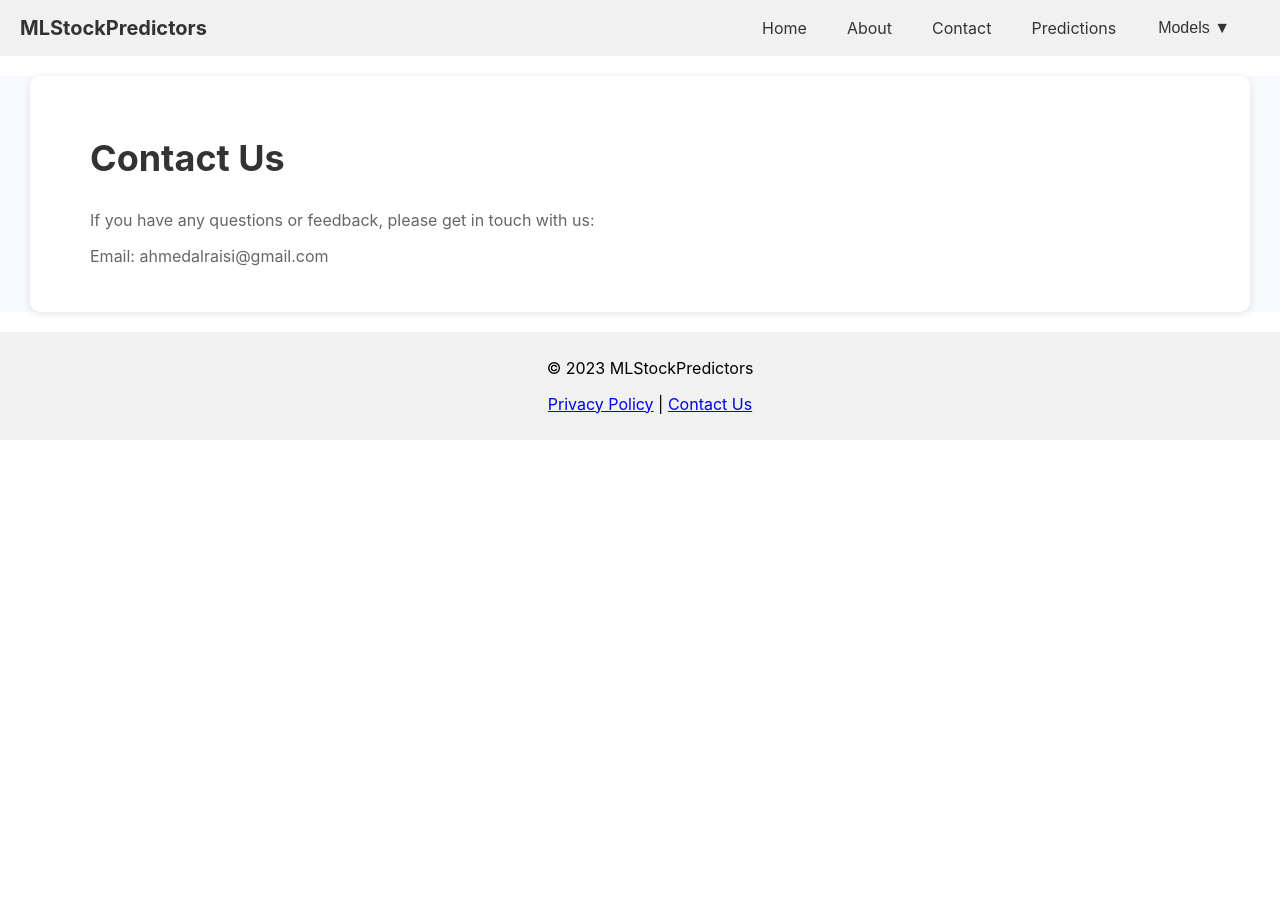
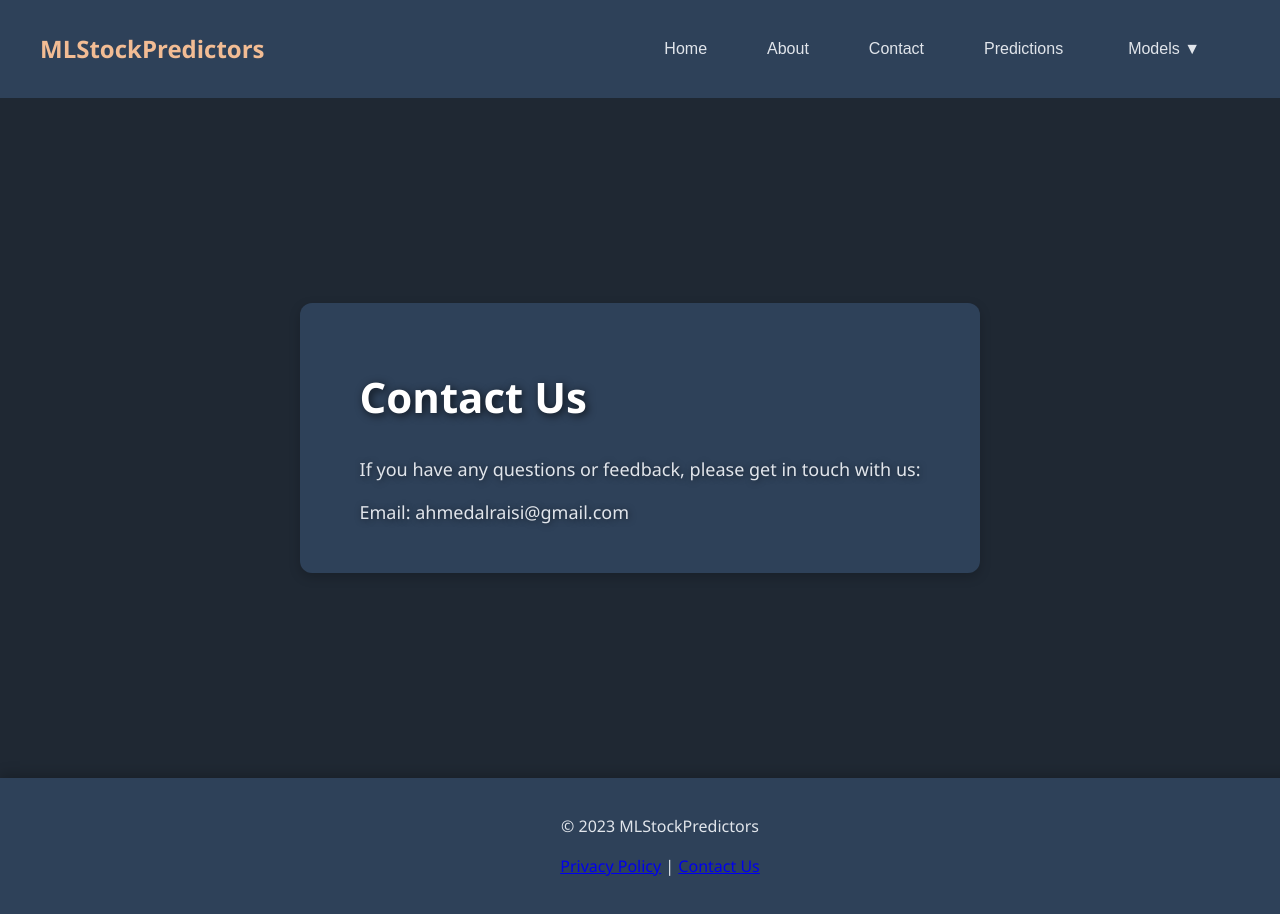
Before and after one commit to AhmedRaisi/MLStockPredictor, a React (Create React App) app in the folder frontend/: page /contact in a window 1280 px wide. Shown: the top 914 px of the page. Before the commit the page ends 800 px from the top, so only its background shows below. Built offline with nearby package versions, Linux system fonts and the light colour scheme.

Commit message:
changed UI/UX design to be more suitable for audience

```diff
--- a/frontend/src/components/Footer.css
+++ b/frontend/src/components/Footer.css
@@ -9,8 +9,10 @@
 }
 
 .footer {
-  background-color: #f1f1f1;
-  padding: 10px;
+  background-color: #2E4159;
+  padding: 20px; /* Increased padding for a more spacious look */
   text-align: center;
   width: 100%;
+  color: #E1E5EB; /* Light text color from the theme */
+  box-shadow: 0px -4px 12px rgba(0, 0, 0, 0.2); /* subtle shadow for depth */
 }
--- a/frontend/src/components/Header.css
+++ b/frontend/src/components/Header.css
@@ -2,18 +2,26 @@
   display: flex;
   align-items: center;
   justify-content: space-between;
-  padding: 10px 20px;
-  background-color: #f1f1f1;
+  padding: 20px 40px; /* Increased padding for a more spacious look */
+  background-color: #2E4159;
+  box-shadow: 0px 4px 12px rgba(0, 0, 0, 0.2); /* subtle shadow for depth */
+  margin-bottom: 0;  /* explicitly set to zero */
+  border-bottom: none;  /* remove any border */
 }
 
 .title {
-  font-size: 1.25rem;
-  color: #333; /* Set the color to dark gray */
+  font-size: 1.5rem;
+  color: #F2BC94; /* Using the brighter contrast color from the theme for the title */
   margin: 0;
 }
 
 .title-link {
   text-decoration: none;
+  transition: color 0.3s ease;
+}
+
+.title-link:hover {
+  color: #E09E77;
 }
 
 .nav-container {
@@ -28,15 +36,21 @@
 
 .header-nav a,
 .models-button {
-  margin-right: 20px; /* Space between links */
-  padding: 5px 10px;
+  margin-right: 20px;
+  padding: 10px 20px;
   text-decoration: none;
-  color: #333;
+  color: #E1E5EB; /* Light text color from the theme */
+  transition: color 0.3s ease;
+}
+
+.header-nav a:hover,
+.models-button:hover {
+  color: #F2BC94; /* Hover effect using the brighter contrast color */
 }
 
 .models-button {
-  background: none; /* Removed background */
-  border: none; /* Removed border */
+  background: none;
+  border: none;
   cursor: pointer;
   outline: none;
 }
@@ -51,28 +65,33 @@
   position: absolute;
   top: 100%;
   left: 0;
-  background-color: #f9f9f9;
-  min-width: 160px;
-  box-shadow: 0px 8px 16px 0px rgba(0, 0, 0, 0.2);
+  background-color: #1F2833;
+  min-width: 180px; /* increased width for better spacing */
+  box-shadow: 0px 8px 16px rgba(0, 0, 0, 0.2);
   z-index: 1;
 }
 
 .models-list a {
-  color: black;
-  padding: 12px 16px;
+  color: #E1E5EB;
+  padding: 15px 20px;
   text-decoration: none;
   display: block;
-  border-bottom: 1px solid #eee; /* Border between links */
+  border-bottom: 1px solid #2E4159; /* Border color consistent with the theme */
+  transition: background-color 0.3s ease;
 }
 
 .models-list a:last-child {
-  border-bottom: none; /* Removing border from last link */
+  border-bottom: none;
 }
 
 .models-list a:hover {
-  background-color: #f1f1f1;
+  background-color: #2E4159;
 }
 
 .models-dropdown:hover .models-list {
   display: block;
 }
+
+.header > * {
+  margin-bottom: 0;  /* explicitly set to zero */
+}
--- a/frontend/src/components/models/modellayout.css
+++ b/frontend/src/components/models/modellayout.css
@@ -1,26 +1,36 @@
-/* General styling for the model layout */
+/* Theme Background and Font */
+body {
+  background-color: #1F2833;
+  color: #C5C6C7;
+  font-family: Arial, sans-serif;
+  margin: 0;
+  padding: 0;
+}
+
+/* Model Layout Styling */
 .model-layout {
-    background-color: #f7f9fc;
+  background-color: #1F2833;
 }
 
 .model-layout > section {
-    padding: 30px 60px;
-    background: #ffffff;
-    margin: 20px 30px;
+  padding: 20px 40px;
+  background-color: #0B0C10;
+  margin: 20px auto;
   border-radius: 10px;
-    box-shadow: 0px 2px 8px rgba(0, 0, 0, 0.1);
+  max-width: 800px;
+  box-shadow: 2px 4px 12px rgba(0, 0, 0, 0.2);
 }
 
 /* Title */
 .model-layout h1 {
-    font-size: 36px;
-    color: #333333;
+  font-size: 32px;
+  color: #A4A6A9;
   text-align: center;
 }
 
 /* Description and Usage */
-  .model-layout p {
-    color: #666666;
+.model-layout p, .model-layout .conclusion {
+  color: #C5C6C7;
 }
 
 /* Graph */
@@ -28,29 +38,29 @@
   height: 400px;
 }
 
-  /* Mean Squared Error and Mean Absolute Percentage Error */
+/* Error Stats */
 .model-layout .error-stats {
   font-size: 18px;
-    color: #999999;
+  color: #B0B1B3;
 }
 
-  /* Conclusion */
-  .model-layout .conclusion {
-    font-size: 16px;
-    color: #555555;
-  }
-
-  /* Common styling for buttons (if needed) */
+/* Common styling for buttons */
 button {
-    background-color: #4caf50;
+  background-color: #45A29E;
   border: none;
-    color: white;
-    padding: 15px 32px;
+  color: #1F2833;
+  padding: 10px 25px;
   text-align: center;
   text-decoration: none;
   display: inline-block;
   font-size: 16px;
-    margin: 4px 2px;
+  margin: 10px 5px;
   cursor: pointer;
   border-radius: 4px;
+  transition: background-color 0.3s;
 }
+
+button:hover {
+  background-color: #66FCF1;
+  color: #0B0C10;
+}
--- a/frontend/src/pages/PredictionPage.js
+++ b/frontend/src/pages/PredictionPage.js
@@ -7,18 +7,23 @@ const mockData = [
     { weekday: 'Wednesday', price: 102 },
     { weekday: 'Thursday', price: 108 },
     { weekday: 'Friday', price: 110 },
-]; // This is mock data. Replace this with your actual data.
+];
 
 const Predictions = () => {
   return (
-    <div style={{ textAlign: 'center', padding: '20px' }}>
-      <h2>Predictions for the Week</h2>
+    <div style={{
+        textAlign: 'center',
+        padding: '20px',
+        backgroundColor: '#1F2833',
+        color: '#E1E5EB'
+    }}>
+      <h2 style={{ color: '#FFFFFF' }}>Predictions for the Week</h2>
 
       {/* Textual Data */}
       <ul>
         {mockData.map(data => (
-          <li key={data.weekday}>
-            {data.weekday}: Predicted Price - ${data.price}
+          <li key={data.weekday} style={{ listStyle: 'none', marginBottom: '10px' }}>
+            {data.weekday}: Predicted Closing Price - <span style={{ color: '#66FCF1' }}>${data.price}</span>
           </li>
         ))}
       </ul>
@@ -26,17 +31,21 @@ const Predictions = () => {
       {/* Chart */}
       <div style={{ maxWidth: '600px', margin: '0 auto' }}>
         <LineChart width={500} height={300} data={mockData}>
-          <Line type="monotone" dataKey="price" stroke="#8884d8" />
-          <CartesianGrid stroke="#ccc" />
-          <XAxis dataKey="weekday" />
-          <YAxis />
+          <Line type="monotone" dataKey="price" stroke="#66FCF1" />
+          <CartesianGrid stroke="#2E4159" />
+          <XAxis dataKey="weekday" stroke="#E1E5EB" />
+          <YAxis stroke="#E1E5EB" />
           <Tooltip />
           <Legend />
         </LineChart>
       </div>
 
       {/* Disclaimer */}
-      <p style={{ marginTop: '20px', color: 'red', fontWeight: 'bold' }}>
+      <p style={{
+          marginTop: '20px',
+          color: '#FF5555',
+          fontWeight: 'bold'
+      }}>
         Disclaimer: These predictions are for informational purposes only and are not financial advice. Always conduct your own research before making investment decisions.
       </p>
     </div>
--- a/frontend/src/styles/AboutPage.css
+++ b/frontend/src/styles/AboutPage.css
@@ -1,68 +1,66 @@
 /* General styling for the about page */
 .about-page {
-    background-color: #f7f9fc;
+  background-color: #1F2833;
+  font-size: 16px;
+  color: #E1E5EB;
+  padding: 30px 50px;
 }
 
 .about-page > section {
-    padding: 30px 60px;
-    background: #ffffff;
-    margin: 20px 30px;
-    border-radius: 10px;
-    box-shadow: 0px 2px 8px rgba(0, 0, 0, 0.1);
+  padding: 50px 80px;
+  background: #2E4159;
+  margin: 30px 30px;
+  border-radius: 12px;
+  box-shadow: 0px 4px 12px rgba(0, 0, 0, 0.2);
 }
 
 /* Hero Section */
 .hero-section h1 {
   font-size: 36px;
-    color: #333333;
+  color: #FFFFFF;
+  text-shadow: 2px 2px 8px rgba(255, 255, 255, 0.6);
 }
 
 .hero-section p {
-    color: #666666;
+  color: #FFFFFF;
+  font-size: 20px;
+  text-shadow: 1px 1px 6px rgba(0, 0, 0, 0.5);
 }
 
-  /* Features Overview */
-  .features-overview h2 {
+/* Features Overview, Model Showcase, How It Works, Success Stories, FAQ */
+.features-overview h2,
+.model-showcase h2,
+.how-it-works h2,
+.success-stories h2,
+.faq h2 {
   font-size: 28px;
+  color: #66A5AD;
 }
 
 /* Model Showcase */
 .model-showcase .chart-container {
-    height: 400px;
-  }
-
-  .model-showcase h2 {
-    font-size: 28px;
-  }
-
-  /* How It Works */
-  .how-it-works h2 {
-    font-size: 28px;
-  }
-
-  /* Success Stories */
-  .success-stories h2 {
-    font-size: 28px;
-  }
-
-  /* FAQ */
-  .faq h2 {
-    font-size: 28px;
+  height: 420px;
 }
 
 /* Common styling for buttons */
 button {
-    background-color: #4caf50;
+  background-color: #F2BC94;
   border: none;
-    color: white;
-    padding: 15px 32px;
+  color: #2E4159;
+  padding: 17px 38px;
   text-align: center;
   text-decoration: none;
   display: inline-block;
-    font-size: 16px;
-    margin: 4px 2px;
+  font-size: 19px;
+  margin: 10px 5px;
   cursor: pointer;
-    border-radius: 4px;
+  border-radius: 6px;
+  transition: background-color 0.3s ease, color 0.3s ease;
+}
+
+button:hover {
+  background-color: #E09E77;
+  color: #1F2833;
 }
 
 /* Styling for LinkedIn and GitHub buttons */
@@ -74,21 +72,21 @@
 .contact-buttons a {
   margin-right: 10px;
   display: inline-block;
-    background-color: #0077b5; /* LinkedIn blue color */
+  background-color: #0077b5;
   color: white;
   padding: 10px 20px;
   text-decoration: none;
   font-size: 16px;
-    border-radius: 4px;
+  border-radius: 6px; /* Consistent with other buttons */
   transition: background-color 0.3s ease;
 }
 
 .contact-buttons a:hover {
-    background-color: #005f95; /* Darker shade on hover */
+  background-color: #005f95;
 }
 
 .contact-buttons img {
-    width: 30px; /* Adjust the size of the icons as needed */
+  width: 30px;
   height: 30px;
-    border-radius: 50%; /* To make them circular */
+  border-radius: 50%;
 }
--- a/frontend/src/styles/ContactPage.css
+++ b/frontend/src/styles/ContactPage.css
@@ -1,22 +1,30 @@
 /* General styling for the contact page */
 .contact-page {
-    background-color: #f7f9fc;
+  display: flex;
+  flex-direction: column;
+  justify-content: center;
+  min-height: 85vh; /* Reduced height for less spacing */
+  background-color: #1F2833;
 }
 
 .contact-page > section {
-    padding: 30px 60px;
-    background: #ffffff;
-    margin: 20px 30px;
-    border-radius: 10px;
-    box-shadow: 0px 2px 8px rgba(0, 0, 0, 0.1);
+  padding: 30px 60px;  /* Reduced padding for a tighter look */
+  background: #2E4159;
+  margin: 20px auto;   /* Reduced margin */
+  border-radius: 12px;
+  box-shadow: 0px 4px 12px rgba(0, 0, 0, 0.2);
 }
 
 /* Hero Section */
 .hero-section h1 {
-    font-size: 36px;
-    color: #333333;
+  font-size: 42px;   /* Slightly reduced font size */
+  color: #FFFFFF;
+  text-shadow: 2px 2px 8px rgba(0, 0, 0, 0.7);
 }
 
 .hero-section p {
-    color: #666666;
+  color: #E1E5EB;
+  font-size: 18px;  /* Slightly reduced font size */
+  line-height: 1.4; /* Adjusted line height */
+  text-shadow: 1px 1px 6px rgba(0, 0, 0, 0.5);
 }
--- a/frontend/src/styles/HomePage.css
+++ b/frontend/src/styles/HomePage.css
@@ -1,66 +1,109 @@
-/* General styling for the home page */
+/* General styling */
+body, h1, h2, h3, p {
+  font-family: 'Segoe UI', Tahoma, Geneva, Verdana, sans-serif;
+  line-height: 1.5; /* Enhanced line spacing */
+}
+
 .home-page {
-    background-color: #f7f9fc;
+  background-color: #1F2833;
+  font-size: 16px;
+  color: #E1E5EB;
+  padding: 30px 50px;  /* Padding for the entire home-page */
 }
 
 .home-page > section {
-    padding: 30px 60px;
-    background: #ffffff;
-    margin: 20px 30px;
-    border-radius: 10px;
-    box-shadow: 0px 2px 8px rgba(0, 0, 0, 0.1);
+  padding: 50px 80px;
+  background: #2E4159;
+  margin-bottom: 30px;  /* Margin for spacing between sections */
+  border-radius: 12px;
+  box-shadow: 0px 4px 12px rgba(0, 0, 0, 0.2);
+}
+
+.home-page > section:last-child {
+  margin-bottom: 0;  /* No margin for the last section */
 }
 
 /* Hero Section */
+.hero-section {
+  position: relative;
+  padding: 60px 80px;
+  background: linear-gradient(145deg, rgba(46, 65, 89, 0.9), rgba(31, 40, 51, 0.9));
+  border-radius: 12px;
+}
+
 .hero-section h1 {
-    font-size: 36px;
-    color: #333333;
+  font-size: 46px;
+  color: #FFFFFF;
+  margin-bottom: 30px;
+  line-height: 1.4;
+  font-weight: bold;
+  text-shadow: 2px 2px 8px rgba(255, 255, 255, 0.6);
 }
 
 .hero-section p {
-    color: #666666;
+  color: #FFFFFF;
+  font-size: 20px;
+  line-height: 1.5;
+  font-weight: 500;
+  text-shadow: 1px 1px 6px rgba(0, 0, 0, 0.5);
 }
 
 /* Features Overview */
 .features-overview h2 {
-    font-size: 28px;
+  font-size: 34px;
+  color: #66A5AD;
+  margin-bottom: 20px;
 }
 
 /* Model Showcase */
 .model-showcase .chart-container {
-    height: 400px;
+  height: 420px;
 }
 
 .model-showcase h2 {
-    font-size: 28px;
+  font-size: 34px;
+  color: #66A5AD;
+  margin-bottom: 20px;
 }
 
 /* How It Works */
 .how-it-works h2 {
-    font-size: 28px;
+  font-size: 34px;
+  color: #66A5AD;
+  margin-bottom: 20px;
 }
 
-  /* Success Stories */
+/* Model Stories */
 .success-stories h2 {
-    font-size: 28px;
+  font-size: 34px;
+  color: #66A5AD;
+  margin-bottom: 20px;
 }
 
 /* FAQ */
 .faq h2 {
-    font-size: 28px;
+  font-size: 34px;
+  color: #66A5AD;
+  margin-bottom: 20px;
 }
 
 /* Common styling for buttons */
 button {
-    background-color: #4caf50;
+  background-color: #F2BC94;
   border: none;
-    color: white;
-    padding: 15px 32px;
+  color: #2E4159;
+  padding: 17px 38px;
   text-align: center;
   text-decoration: none;
   display: inline-block;
-    font-size: 16px;
-    margin: 4px 2px;
+  font-size: 19px;
+  margin: 10px 5px;
   cursor: pointer;
-    border-radius: 4px;
+  border-radius: 6px;
+  transition: background-color 0.3s ease, color 0.3s ease;
 }
+
+button:hover {
+  background-color: #E09E77;
+  color: #1F2833;
+}
--- a/frontend/src/styles/ModelOverviewPage.css
+++ b/frontend/src/styles/ModelOverviewPage.css
@@ -1,42 +1,73 @@
-/* General styling for the model overview page */
+/* Theme Background and Font */
+body {
+  background-color: #1F2833;
+  color: #C5C6C7;
+  font-family: Arial, sans-serif;
+  margin: 0;
+  padding: 0;
+}
+
+/* Header */
+header {
+  background-color: #0B0C10;
+  padding: 15px 0;
+  text-align: center;
+}
+
+/* Main Content */
 .model-overview {
-  background-color: #f7f9fc;
+  background-color: #1F2833;
+  padding: 40px 0;
 }
 
 .model-overview > .model {
-  padding: 30px 60px;
-  background: #ffffff;
-  margin: 20px 30px;
+  padding: 20px 40px;
+  background-color: #0B0C10;
+  margin: 20px auto;
   border-radius: 10px;
-  box-shadow: 0px 2px 8px rgba(0, 0, 0, 0.1);
+  max-width: 800px;
+}
+
+/* Titles */
+.model-overview h1, .model-overview h2 {
+  color: #A4A6A9;  /* Muted silver-grey color for a more subtle look */
 }
 
 .model-overview h1 {
-  font-size: 36px;
-  color: #333333;
-  text-align: center;
+  font-size: 32px;  /* Reduced font size */
+  margin-bottom: 20px;
 }
 
 .model-overview h2 {
-  font-size: 28px;
+  font-size: 24px;  /* Reduced font size */
+  margin-top: 20px;
 }
 
-.model-overview p {
-  color: #666666;
+/* Other Content Styles */
+.model-overview p, .model-overview li {
+  color: #C5C6C7;
 }
 
 .model-overview a {
-  background-color: #4caf50;
-  border: none;
-  color: white;
+  background-color: #45A29E;
+  color: #1F2833;
   padding: 10px 20px;
   text-decoration: none;
   font-size: 16px;
   border-radius: 4px;
   display: inline-block;
   margin-top: 10px;
+  transition: background-color 0.3s;
 }
 
 .model-overview a:hover {
-  background-color: #45a049;
+  background-color: #66FCF1;
+  color: #0B0C10;
 }
+
+/* Footer (If needed) */
+footer {
+  background-color: #0B0C10;
+  padding: 15px 0;
+  text-align: center;
+}
```
Lines whose indentation alone changed are shown as unchanged.
